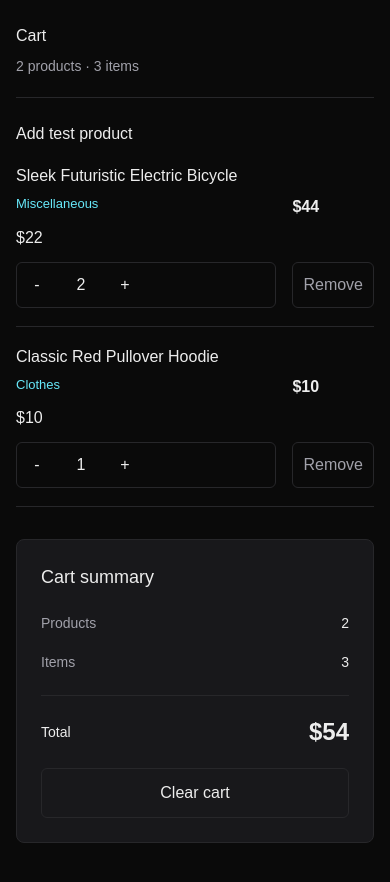
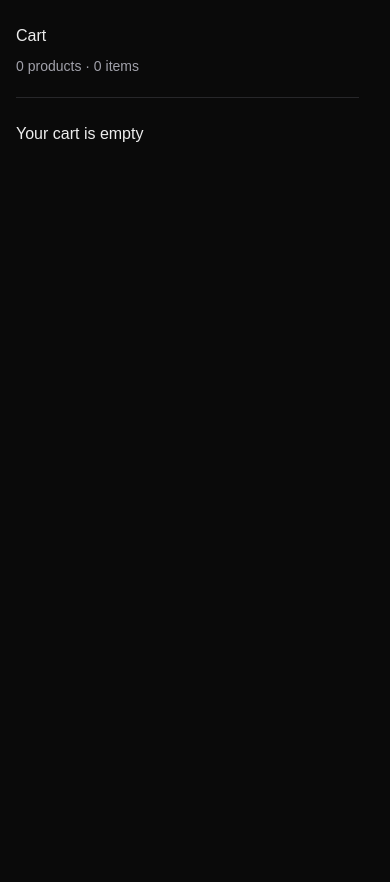
Before and after one commit to Randallflagg19/react-shop-lab, a Next.js app: page /cart in a window 390 px wide. After the commit the page ends 844 px from the top, so only its background shows below. Built offline with nearby package versions, Linux system fonts and the light colour scheme.

Commit message:
Add cart context and improve catalog search

```diff
--- a/src/app/cart/page.tsx
+++ b/src/app/cart/page.tsx
@@ -1,10 +1,9 @@
-import { mockCartItems } from "@/features/cart/model/mockCartItems";
 import { Cart } from "@/features/cart/ui/Cart";
 
 export default function CartPage() {
   return (
     <main className="page">
-      <Cart initialItems={mockCartItems} />
+      <Cart />
     </main>
   );
 }
--- a/src/app/globals.css
+++ b/src/app/globals.css
@@ -15,6 +15,7 @@
 
 html {
   min-height: 100%;
+  scrollbar-gutter: stable;
 }
 
 body {
@@ -300,24 +301,54 @@ body {
   line-height: 1.4;
 }
 
+.product-catalog__search {
+  display: flex;
+  flex-direction: column;
+  gap: 6px;
+  width: min(380px, 100%);
+}
+
+.product-catalog__search-label {
+  color: var(--foreground);
+  font-size: 13px;
+  font-weight: 500;
+}
+
+.product-catalog__search-field {
+  position: relative;
+}
+
+.product-catalog__search-icon {
+  position: absolute;
+  left: 16px;
+  top: 50%;
+  display: grid;
+  width: 18px;
+  height: 18px;
+  color: var(--muted);
+  pointer-events: none;
+  transform: translateY(-50%);
+}
+
+.product-catalog__search-icon svg {
+  width: 18px;
+  height: 18px;
+  fill: none;
+  stroke: currentColor;
+  stroke-width: 2;
+  stroke-linecap: round;
+  stroke-linejoin: round;
+}
+
 .product-catalog__header-input {
-  width: min(420px, 100%);
-  padding: 12px 14px;
+  width: 100%;
+  padding: 12px 14px 12px 44px;
   border: 1px solid var(--border);
   border-radius: 6px;
   background: var(--card);
   color: var(--foreground);
   font-size: 14px;
   outline: none;
-}
-
-.product-catalog__header-input::placeholder {
-  color: var(--muted);
-}
-
-.product-catalog__header-input:focus {
-  border-color: #67e8f9;
-  box-shadow: 0 0 0 3px rgba(103, 232, 249, 0.12);
 }
 
 .product-catalog__meta {
@@ -329,7 +360,7 @@ body {
 }
 
 .product-catalog__count {
-  flex-shrink: 0;
+  flex: 0 0 132px;
   margin: 0;
   color: var(--foreground);
   font-size: 14px;
@@ -535,10 +566,6 @@ body {
     gap: 20px;
     margin-bottom: 20px;
     padding-bottom: 20px;
-  }
-
-  .product-catalog__header-input {
-    width: 100%;
   }
 
   .product-catalog__meta {
--- a/src/app/layout.tsx
+++ b/src/app/layout.tsx
@@ -1,5 +1,6 @@
 import type { Metadata } from "next";
 import "./globals.css";
+import { Providers } from "./providers";
 
 export const metadata: Metadata = {
   title: "React Shop Lab",
@@ -13,7 +14,9 @@ export default function RootLayout({
 }>) {
   return (
     <html lang="en" className={"h-full antialiased"}>
-      <body className="min-h-full flex flex-col">{children}</body>
+      <body className="min-h-full flex flex-col">
+        <Providers>{children}</Providers>
+      </body>
     </html>
   );
 }
--- /dev/null
+++ b/src/app/providers.tsx
@@ -0,0 +1,7 @@
+"use client";
+
+import { CartProvider } from "@/features/cart/model/CartContext";
+
+export function Providers({ children }: { children: React.ReactNode }) {
+  return <CartProvider>{children}</CartProvider>;
+}
--- /dev/null
+++ b/src/entities/product/ui/AddProductButton.tsx
@@ -0,0 +1,18 @@
+"use client";
+
+import { useCartContext } from "@/features/cart/model/CartContext";
+import { Product } from "../model/types";
+
+export function AddProductButton({ product }: { product: Product }) {
+  const { addToCart } = useCartContext();
+
+  return (
+    <button
+      type="button"
+      className="product-details__add-button"
+      onClick={() => addToCart(product)}
+    >
+      Add to cart
+    </button>
+  );
+}
--- a/src/entities/product/ui/ProductDetails.tsx
+++ b/src/entities/product/ui/ProductDetails.tsx
@@ -2,6 +2,7 @@ import Image from "next/image";
 import Link from "next/link";
 import { getProductImageSrc } from "../model/getProductImageSrc";
 import { Product } from "../model/types";
+import { AddProductButton } from "./AddProductButton";
 
 export function ProductDetails({ product }: { product: Product }) {
   const imageSrc = getProductImageSrc(product);
@@ -39,12 +40,13 @@ export function ProductDetails({ product }: { product: Product }) {
           <button type="button">+</button>
         </div>
 
-        <button type="button" className="product-details__add-button">
-          Add to cart
-        </button>
+        <AddProductButton product={product} />
 
         <Link href="/" className="product-details__back-link">
           Back to catalog
+        </Link>
+        <Link href="/cart" className="product-details__back-link">
+          To cart
         </Link>
       </div>
     </section>
--- /dev/null
+++ b/src/features/cart/model/CartContext.tsx
@@ -0,0 +1,24 @@
+"use client";
+
+import { createContext, useContext } from "react";
+import { useCart } from "./useCart";
+
+type CartContextType = ReturnType<typeof useCart>;
+
+const CartContext = createContext<CartContextType | null>(null);
+
+export function CartProvider({ children }: { children: React.ReactNode }) {
+  const cart = useCart();
+
+  return <CartContext.Provider value={cart}>{children}</CartContext.Provider>;
+}
+
+export function useCartContext() {
+  const context = useContext(CartContext);
+
+  if (!context) {
+    throw new Error("useCartContext must be used within CartProvider");
+  }
+
+  return context;
+}
--- a/src/features/cart/model/mockCartItems.ts
+++ /dev/null
@@ -1,42 +0,0 @@
-import type { CartItem } from "./types";
-
-export const mockCartItems = [
-  {
-    product: {
-      id: 1001,
-      title: "Sleek Futuristic Electric Bicycle",
-      slug: "sleek-futuristic-electric-bicycle",
-      price: 22,
-      description: "Modern electric bicycle",
-      category: {
-        id: 1,
-        name: "Miscellaneous",
-        slug: "miscellaneous",
-        image: "",
-      },
-      images: ["https://picsum.photos/seed/bicycle/600/600"],
-      creationAt: "2026-01-01T00:00:00.000Z",
-      updatedAt: "2026-01-01T00:00:00.000Z",
-    },
-    quantity: 2,
-  },
-  {
-    product: {
-      id: 1002,
-      title: "Classic Red Pullover Hoodie",
-      slug: "classic-red-pullover-hoodie",
-      price: 10,
-      description: "Comfortable red hoodie",
-      category: {
-        id: 2,
-        name: "Clothes",
-        slug: "clothes",
-        image: "",
-      },
-      images: ["https://picsum.photos/seed/hoodie/600/600"],
-      creationAt: "2026-01-01T00:00:00.000Z",
-      updatedAt: "2026-01-01T00:00:00.000Z",
-    },
-    quantity: 1,
-  },
-] satisfies CartItem[];
--- a/src/features/cart/ui/Cart.tsx
+++ b/src/features/cart/ui/Cart.tsx
@@ -1,66 +1,43 @@
 "use client";
 
-import type { CartItem } from "../model/types";
 import { CartRow } from "./CartRow";
 import { CartSummary } from "./CartSummary";
-import { useCart } from "../model/useCart";
+import { useCartContext } from "../model/CartContext";
 
-type CartProps = {
-  initialItems?: CartItem[];
-};
-
-export function Cart({ initialItems = [] }: CartProps) {
-  const {
-    cartItems,
-    addToCart,
-    totalCount,
-    totalPrice,
-    removeFromCart,
-    increaseQuantity,
-    decreaseQuantity,
-    clearCart,
-  } = useCart(initialItems);
+export function Cart() {
+  const cart = useCartContext();
 
   return (
     <section className="cart">
       <header className="cart__header">
         <h1>Cart</h1>
         <p>
-          {cartItems.length} products · {totalCount} items
+          {cart.cartItems.length} products · {cart.totalCount} items
         </p>
       </header>
-      {/* test button */}
-      {initialItems[0] && (
-        <button
-          type="button"
-          onClick={() => addToCart(initialItems[0].product)}
-        >
-          Add test product
-        </button>
-      )}
       <div className="cart__content">
-        {cartItems.length === 0 && (
+        {cart.cartItems.length === 0 && (
           <p className="cart__empty">Your cart is empty</p>
         )}
-        {cartItems.length > 0 && (
+        {cart.cartItems.length > 0 && (
           <div className="cart__list">
-            {cartItems.map((cartItem) => (
+            {cart.cartItems.map((cartItem) => (
               <CartRow
                 key={cartItem.product.id}
                 item={cartItem}
-                onIncrease={() => increaseQuantity(cartItem.product.id)}
-                onDecrease={() => decreaseQuantity(cartItem.product.id)}
-                onRemove={() => removeFromCart(cartItem.product.id)}
+                onIncrease={() => cart.increaseQuantity(cartItem.product.id)}
+                onDecrease={() => cart.decreaseQuantity(cartItem.product.id)}
+                onRemove={() => cart.removeFromCart(cartItem.product.id)}
               />
             ))}
           </div>
         )}
-        {cartItems.length > 0 && (
+        {cart.cartItems.length > 0 && (
           <CartSummary
-            productCount={cartItems.length}
-            totalCount={totalCount}
-            totalPrice={totalPrice}
-            onClear={clearCart}
+            productCount={cart.cartItems.length}
+            totalCount={cart.totalCount}
+            totalPrice={cart.totalPrice}
+            onClear={cart.clearCart}
           />
         )}
       </div>
--- a/src/features/products-catalog/ui/CatalogHeader.tsx
+++ b/src/features/products-catalog/ui/CatalogHeader.tsx
@@ -1,4 +1,4 @@
-import { useEffect, useRef } from "react";
+import { useEffect, useId, useRef } from "react";
 
 export function CatalogHeader({
   search,
@@ -13,20 +13,37 @@ export function CatalogHeader({
     searchInputRef.current?.focus();
   }, []);
 
+  const searchId = useId();
+
   return (
     <div className="product-catalog__header">
       <div className="product-catalog__intro">
         <h1>React Shop Lab</h1>
         <p>Practice catalog built with React hooks and Next.js</p>
       </div>
+      <div className="product-catalog__search">
+        <label className="product-catalog__search-label" htmlFor={searchId}>
+          Search products
+        </label>
+
+        <div className="product-catalog__search-field">
+          <span className="product-catalog__search-icon" aria-hidden="true">
+            <svg viewBox="0 0 24 24" focusable="false">
+              <circle cx="11" cy="11" r="7" />
+              <path d="m16.5 16.5 4 4" />
+            </svg>
+          </span>
           <input
+            id={searchId}
             ref={searchInputRef}
-        placeholder="Search products"
+            placeholder="Product name"
             className="product-catalog__header-input"
             type="text"
             value={search}
             onChange={(e) => onSearchChange(e.currentTarget.value)}
           />
         </div>
+      </div>
+    </div>
   );
 }
```
Also changed, not shown: 1 other file (tests, documents, lock files or other folders). Lines whose indentation alone changed are shown as unchanged.
